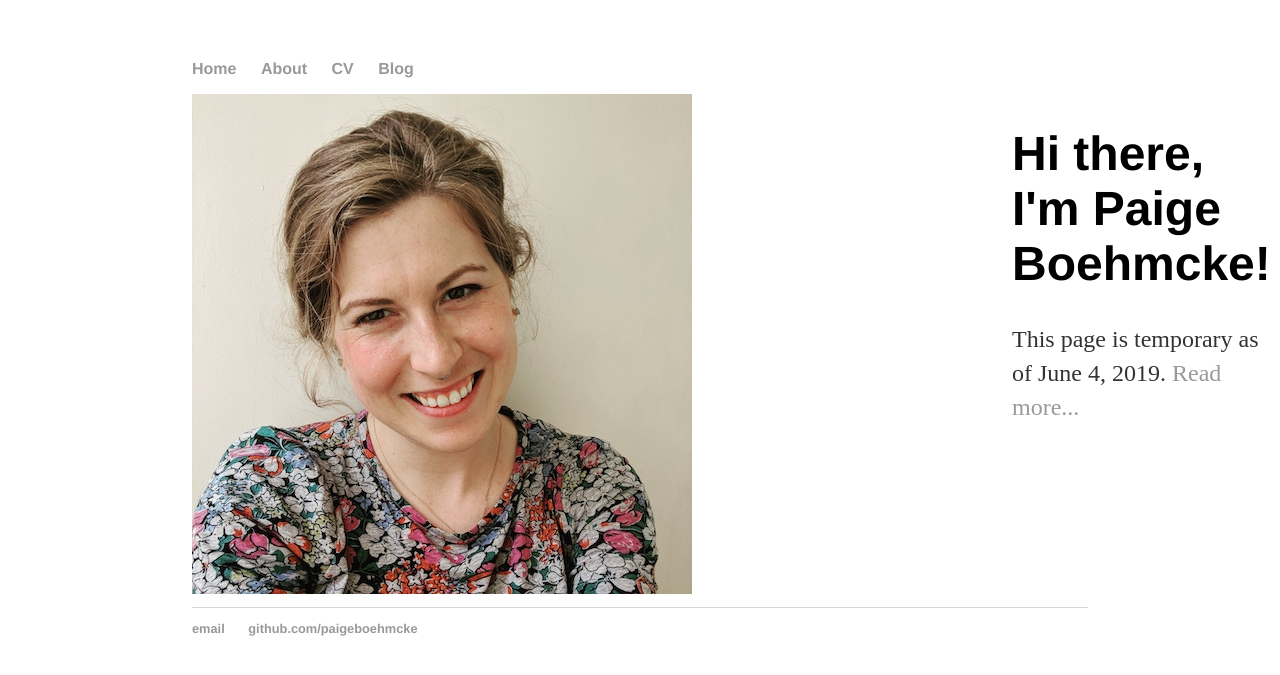
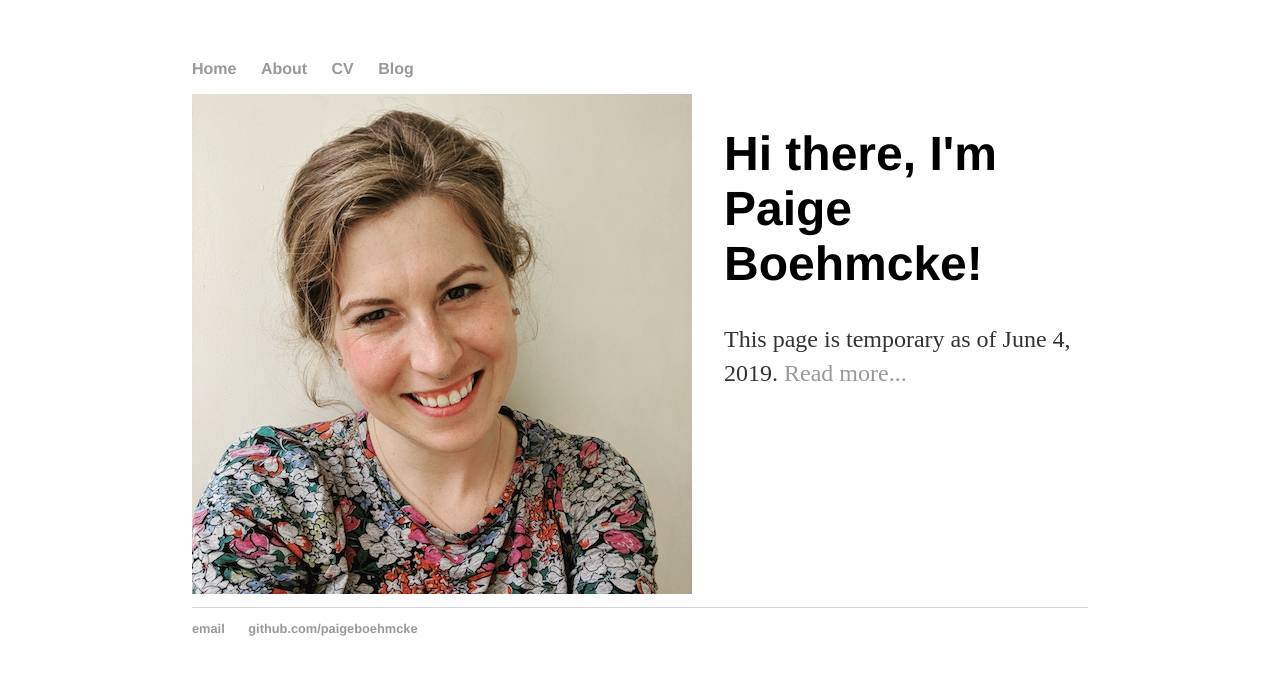
Before and after one commit to paigeboehmcke/paigeboehmcke.github.io, a Jekyll site: the page built from index.html, in a window 1280 px wide. Shown: the top 675 px of the page. Built offline with Jekyll 4.4.1, drawn with Linux system fonts in a browser that asks for light colours.

Commit message:
Update index.html

```diff
--- a/index.html
+++ b/index.html
@@ -3,7 +3,7 @@
 title: Paige Boehmcke
 ---
 <div class="blurb">
-	<img src="/images/headshot.jpg" alt="paige headshot" style="float: left; display: inline; margin-right: 20em;">
+	<img src="/images/headshot.jpg" alt="paige headshot" style="float: left; display: inline; margin-right: 2em;">
 </div>
 <div class="blurb">
 	<h1>Hi there, I'm Paige Boehmcke!</h1>
```
